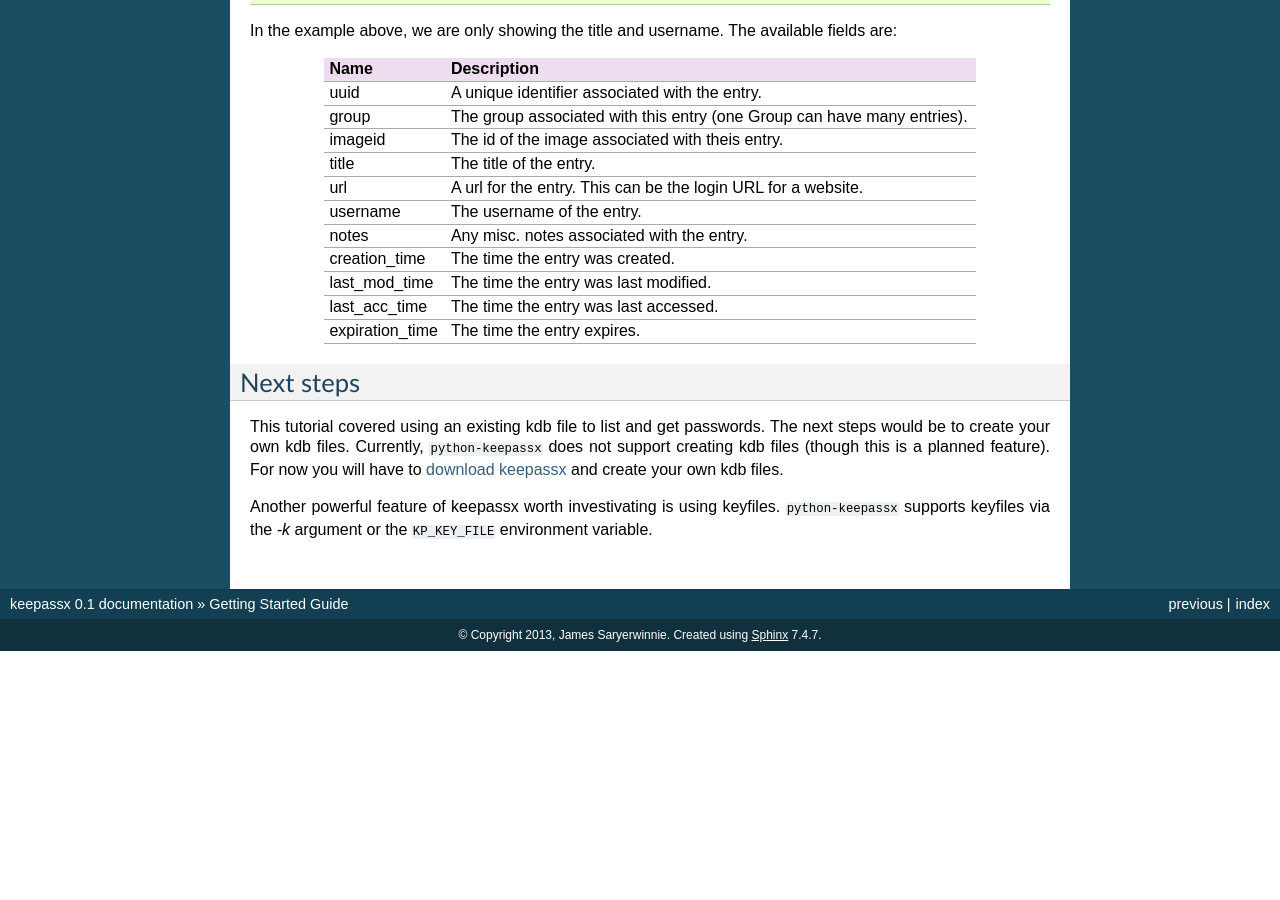
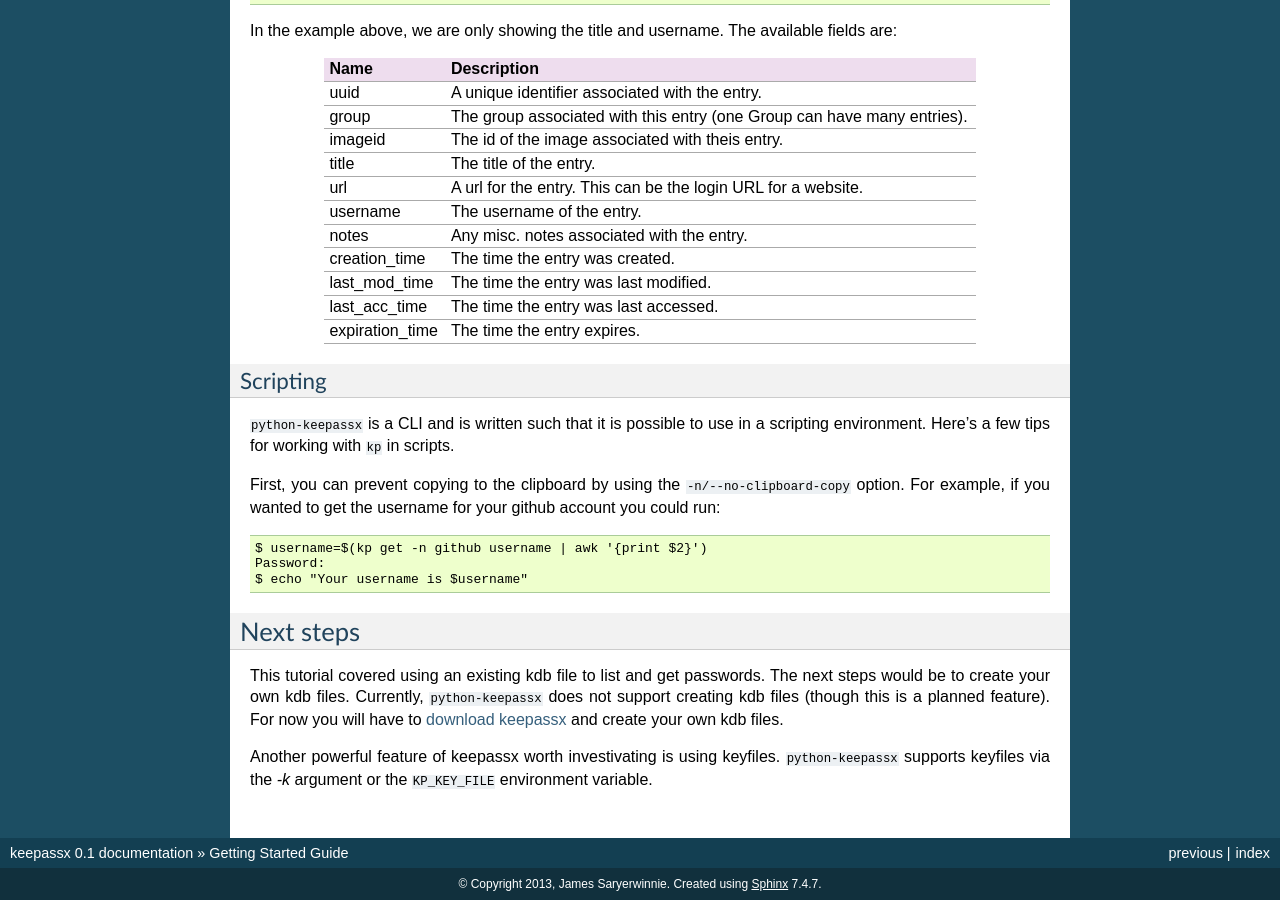
Before and after one commit to jamesls/python-keepassx, a Sphinx documentation site: the page built from docs/gettingstarted.rst, in a window 1280 px wide and 900 px high, scrolled down 2156 px. Built offline with Sphinx 7.4.7, drawn with Linux system fonts in a browser that asks for light colours; before the commit the page ends 2807 px from its top, so only the background shows below that.

Commit message:
Add example about scripting in getting started guide

```diff
--- a/docs/gettingstarted.rst
+++ b/docs/gettingstarted.rst
@@ -175,6 +175,23 @@ In the example above, we are only showing the title and username. The available
      - The time the entry expires.
 
 
+Scripting
+---------
+
+``python-keepassx`` is a CLI and is written such that it is possible to use
+in a scripting environment.  Here's a few tips for working with ``kp`` in
+scripts.
+
+First, you can prevent copying to the clipboard by using the
+``-n/--no-clipboard-copy`` option.  For example, if you wanted to get the
+username for your github account you could run::
+
+
+    $ username=$(kp get -n github username | awk '{print $2}')
+    Password:
+    $ echo "Your username is $username"
+
+
 Next steps
 ==========
 
```
